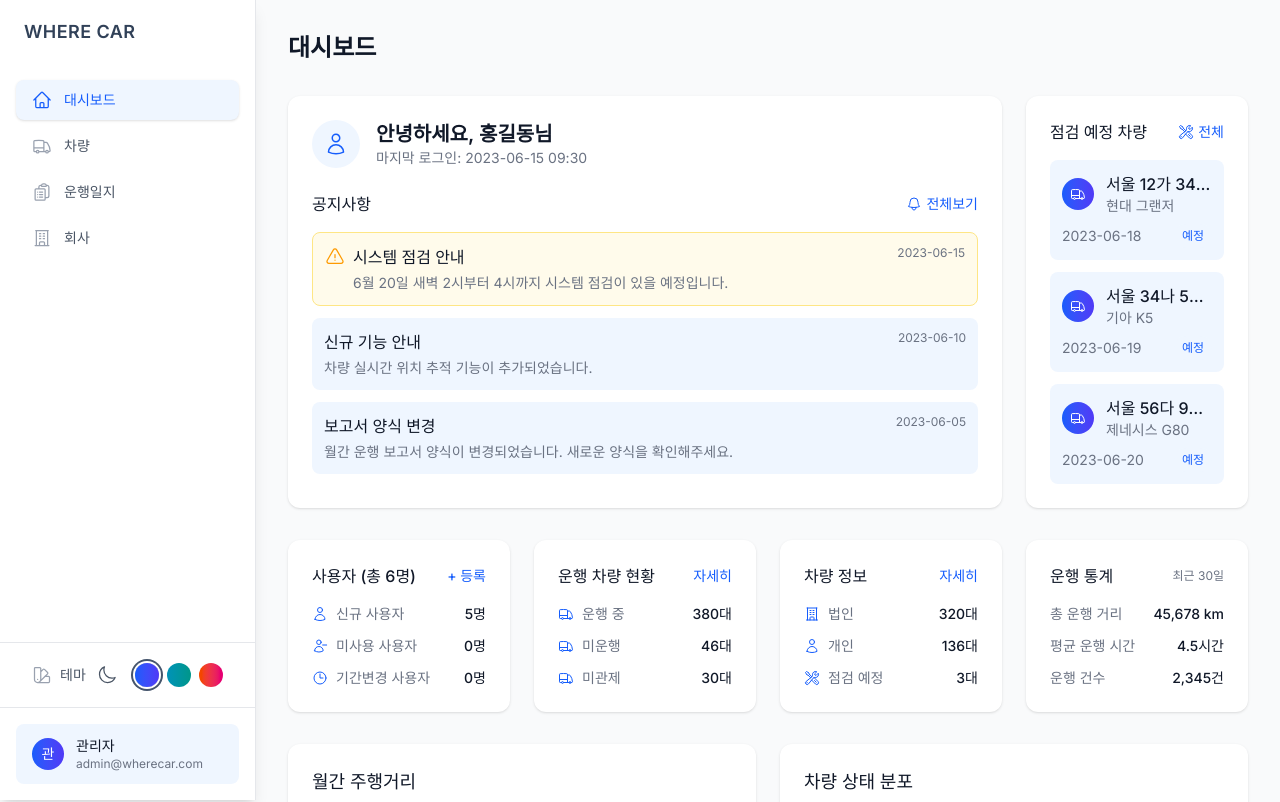
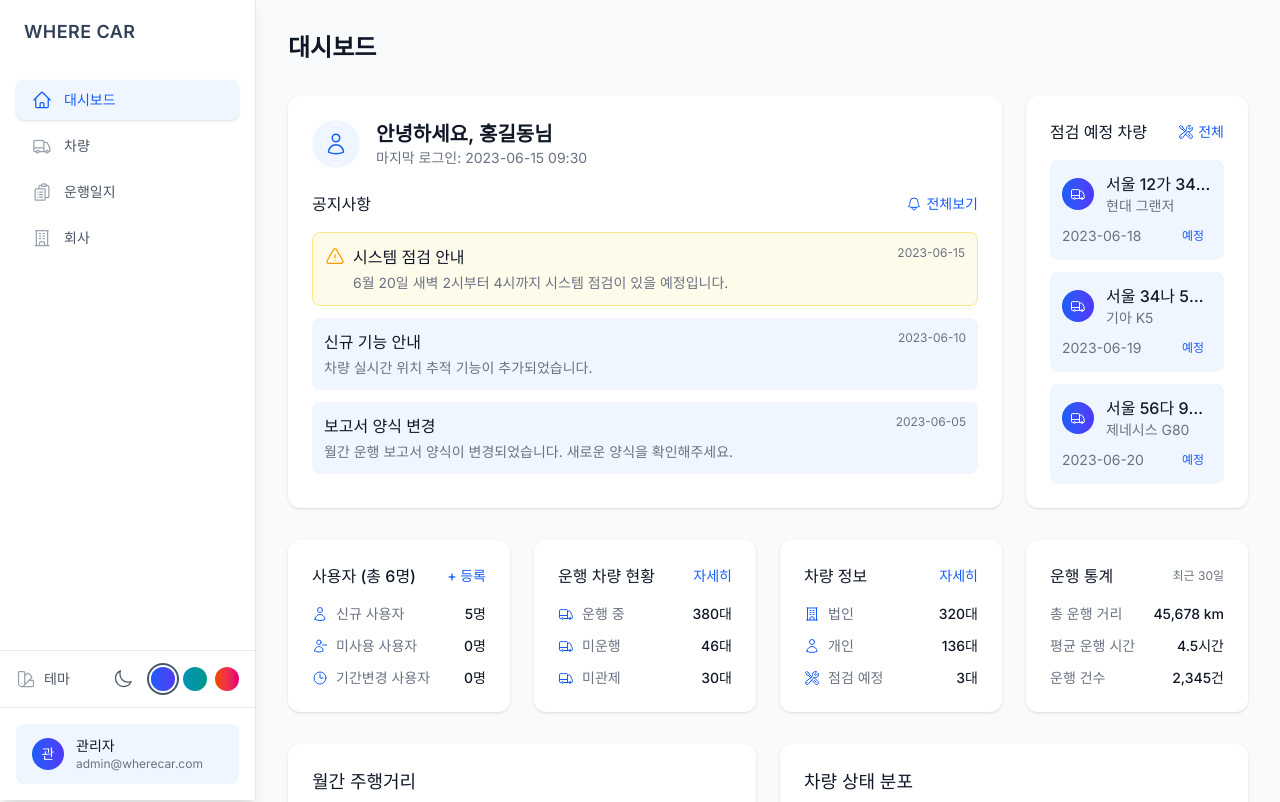
Before and after one commit to Kernel360/KDEV4-WHERE-CAR-FE, a Next.js app: page / in a window 1280 px wide. Shown: the top 802 px of the page. Built offline with nearby package versions, Linux system fonts and the light colour scheme.

Commit message:
[#12] fix: 사이드바 펼쳐질때 오류수정정

```diff
--- a/src/components/layout/Sidebar.tsx
+++ b/src/components/layout/Sidebar.tsx
@@ -64,6 +64,9 @@ export default function Sidebar() {
   useEffect(() => {
     const mainContent = document.querySelector('main');
     if (mainContent) {
+      // 트랜지션 효과 추가
+      mainContent.style.transition = 'margin-left 300ms ease-in-out';
+
       if (isOpen) {
         mainContent.classList.add('md:ml-64');
         mainContent.classList.remove('md:ml-20');
@@ -72,6 +75,13 @@ export default function Sidebar() {
         mainContent.classList.add('md:ml-20');
       }
     }
+
+    // 컴포넌트 언마운트 시 트랜지션 제거
+    return () => {
+      if (mainContent) {
+        mainContent.style.transition = '';
+      }
+    };
   }, [isOpen]);
 
   return (
@@ -100,19 +110,20 @@ export default function Sidebar() {
       <div
         className={`fixed inset-y-0 left-0 flex flex-col ${currentTheme.cardBg} shadow-lg ${
           currentTheme.border
-        } border-r z-40 transition-all duration-300 ease-in-out ${
+        } border-r z-40 transition-all duration-300 ease-in-out overflow-hidden ${
           isOpen ? "w-64" : "w-20"
         }`}
         onMouseEnter={() => setIsHovered(true)}
         onMouseLeave={() => setIsHovered(false)}
       >
         {/* 로고 영역 */}
-        <div className="flex h-16 shrink-0 items-center justify-between px-6">
-          {isOpen ? (
-            <h1 className="text-lg font-semibold text-slate-700 dark:text-white tracking-wide">WHERE CAR</h1>
-          ) : (
-            <h1 className="text-lg font-semibold text-slate-700 dark:text-white tracking-wide mx-auto">WC</h1>
-          )}
+        <div className="flex h-16 shrink-0 items-center justify-between px-6 overflow-hidden">
+          <div className={`transition-opacity duration-300 w-full ${isOpen ? 'opacity-100' : 'opacity-0 absolute'}`}>
+            <h1 className="text-lg font-semibold text-slate-700 dark:text-white tracking-wide whitespace-nowrap overflow-hidden">WHERE CAR</h1>
+          </div>
+          <div className={`transition-opacity duration-300 w-full flex justify-center ${isOpen ? 'opacity-0 absolute' : 'opacity-100'}`}>
+            <h1 className="text-lg font-semibold text-slate-700 dark:text-white tracking-wide whitespace-nowrap">WC</h1>
+          </div>
           <button
             onClick={() => setIsOpen(false)}
             className="md:hidden text-slate-700 dark:text-white hover:text-slate-900 dark:hover:text-gray-200"
@@ -122,7 +133,7 @@ export default function Sidebar() {
         </div>
 
         {/* 메뉴 영역 */}
-        <nav className="flex-1 space-y-1.5 p-4 overflow-y-auto">
+        <nav className="flex-1 space-y-1.5 p-4 overflow-y-auto overflow-x-hidden">
           {navigation.map((item) => {
             const isActive = pathname === item.href;
             return (
@@ -130,11 +141,11 @@ export default function Sidebar() {
                 key={item.name}
                 href={item.href}
                 onClick={() => window.innerWidth < 768 && setIsOpen(false)}
-                className={`group flex items-center ${isOpen ? 'px-4' : 'px-2 justify-center'} py-2.5 text-sm font-medium rounded-lg transition-all duration-200 ${
+                className={`group flex items-center ${isOpen ? 'px-4' : 'px-2 justify-center'} py-2.5 text-sm font-medium rounded-lg transition-all duration-200 whitespace-nowrap ${
                   isActive
                     ? `${currentTheme.activeBg} ${currentTheme.activeText} shadow-sm`
-                    : `${currentTheme.textColor} ${currentTheme.hoverBg} hover:${currentTheme.text}`
-                }`}
+                    : `${currentTheme.textColor} ${currentTheme.hoverBg}`
+                } ${!isActive && 'hover:text-gray-900 dark:hover:text-white'}`}
                 title={!isOpen ? item.name : undefined}
               >
                 <item.icon
@@ -142,7 +153,7 @@ export default function Sidebar() {
                     isActive
                       ? currentTheme.activeText
                       : currentTheme.iconColor
-                  }`}
+                  } ${!isOpen && 'mx-auto'}`}
                   aria-hidden="true"
                 />
                 {isOpen && (
@@ -156,13 +167,13 @@ export default function Sidebar() {
         </nav>
 
         {/* 테마 선택 */}
-        <div className={`px-4 py-2 border-t ${currentTheme.border}`}>
-          <div className={`flex items-center ${isOpen ? 'justify-between' : 'justify-center'} px-4 py-2`}>
-            {isOpen ? (
-              <>
+        <div className={`px-4 py-2 border-t ${currentTheme.border} overflow-hidden`}>
+          <div className="relative h-10 px-4">
+            {/* 확장된 테마 섹션 - 사이드바가 열렸을 때 */}
+            <div className={`absolute inset-0 flex items-center justify-between transition-opacity duration-300 ${isOpen ? 'opacity-100' : 'opacity-0 pointer-events-none'}`}>
               <div className="flex items-center">
                 <SwatchIcon className={`h-5 w-5 ${currentTheme.iconColor} mr-2`} />
-                  <span className={`text-sm font-medium ${currentTheme.textColor}`}>테마</span>
+                <span className={`text-sm font-medium ${currentTheme.textColor} whitespace-nowrap`}>테마</span>
               </div>
               <div className="flex items-center space-x-3">
                 <button
@@ -191,8 +202,10 @@ export default function Sidebar() {
                     ))}
                 </div>
               </div>
-              </>
-            ) : (
+            </div>
+
+            {/* 축소된 테마 섹션 - 사이드바가 닫혔을 때 */}
+            <div className={`absolute inset-0 flex items-center justify-center transition-opacity duration-300 ${isOpen ? 'opacity-0 pointer-events-none' : 'opacity-100'}`}>
               <button
                 onClick={toggleThemeMode}
                 className={`p-1.5 rounded-lg ${currentTheme.hoverBg} ${currentTheme.textColor}`}
@@ -204,7 +217,7 @@ export default function Sidebar() {
                   <SunIcon className="h-5 w-5" />
                 )}
               </button>
-            )}
+            </div>
           </div>
         </div>
 
```
Lines whose indentation alone changed are shown as unchanged.
